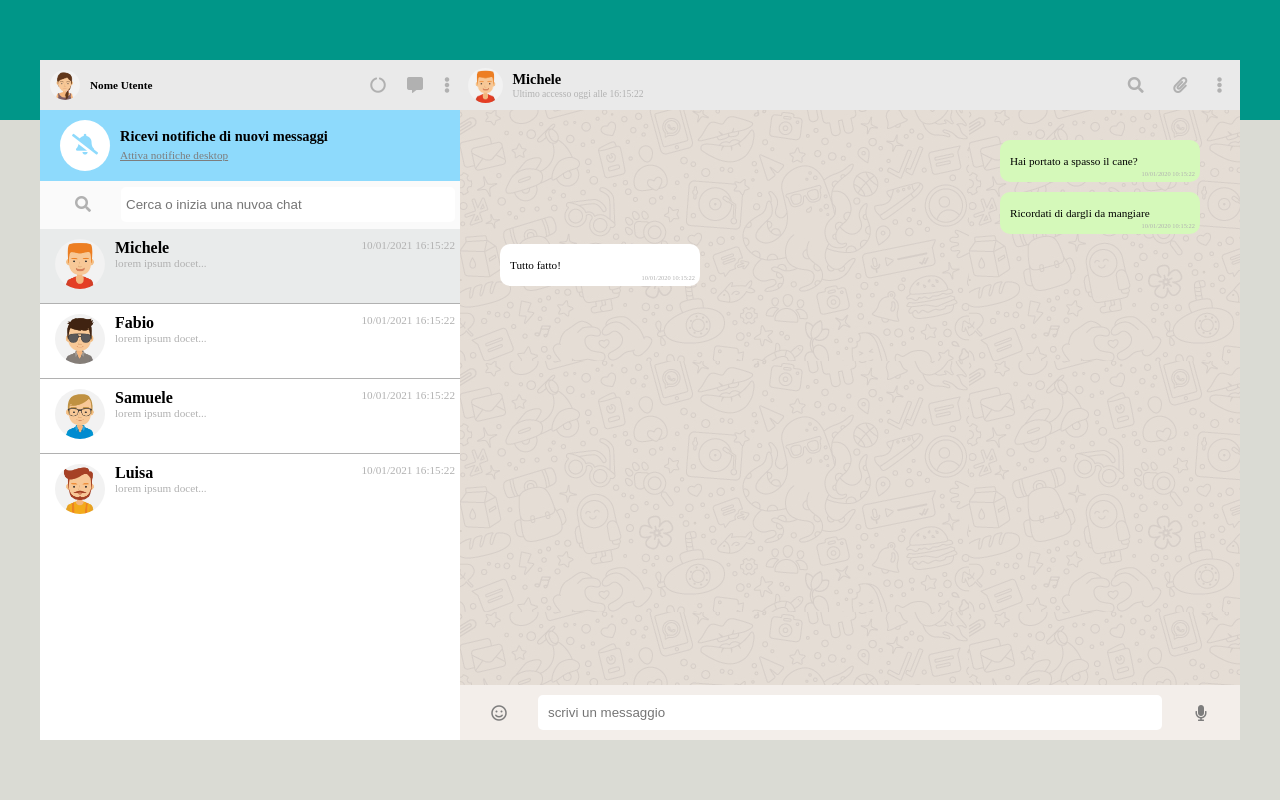
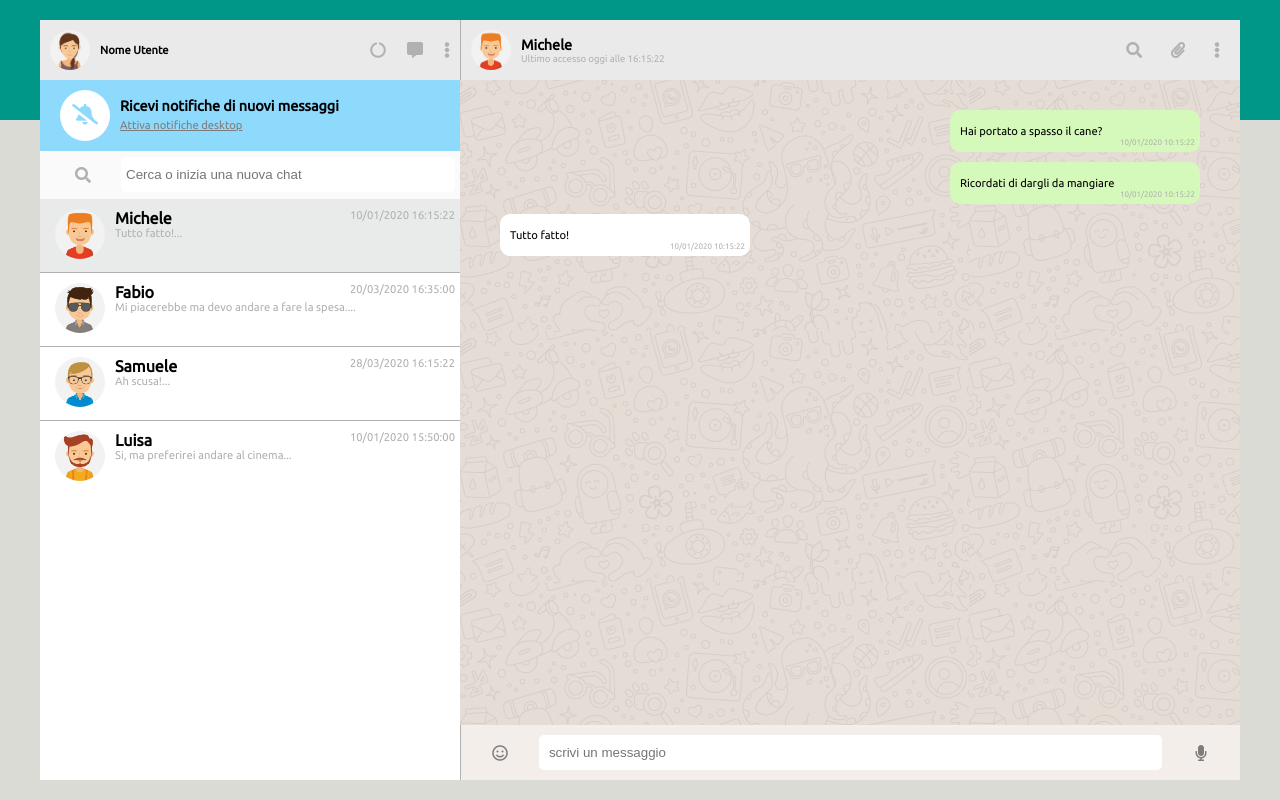
Before and after one commit to RobertoZeppilli/vue-boolzapp, a plain HTML site: page index.html in a window 1280 px wide. Drawn offline with nearby package versions, Linux system fonts and the light colour scheme.

Commit message:
Boolzap (some adds)

```diff
--- a/css/style.css
+++ b/css/style.css
@@ -13,6 +13,7 @@ body {
         #009688 15%,
         #DADBD4 15%
     );
+    font-family: 'Ubuntu', sans-serif;
 }
 #root {
     display: flex;
@@ -21,19 +22,19 @@ body {
 .wrapper {
     display: flex;
     margin: auto;
-    height: 680px;
+    height: 95vh;
     width: 1200px;
-    background-color: red;
 }
 
 .active {
     background-color: #E9EBEB;
 }
+
 .message {
     display: flex;
     align-items: center;
     position: relative;
-    width: 200px;
+    width: 250px;
     margin-bottom: 10px;
     padding: 15px 10px;
     border-radius: 10px;
@@ -45,7 +46,7 @@ body {
     position: absolute;
     bottom: 5px;
     right: 5px;
-    font-size: .4em;
+    font-size: .5em;
     color: #B1B1B1;
 }
 .sent {
@@ -57,6 +58,7 @@ body {
 
 i {
     transition: transform .5s ease-in-out;
+    cursor: pointer;
 }
 i:hover {
     transform: scale(1.2);
@@ -83,7 +85,7 @@ i:hover {
     width: 80%;
 }
 .user-name img {
-    height: 30px;
+    height: 40px;
     margin-right: 10px;
     border-radius: 50%;
 }
@@ -99,7 +101,6 @@ i:hover {
 }
 .icons i {
     color: #B1B1B1;
-    cursor: pointer;
 }
 
 /* notification bell */
@@ -123,7 +124,7 @@ i:hover {
 .bell i {
     font-size: 1.3em;
     color: #8EDAFC;
-    cursor: pointer;
+
 }
 
 .desktop-note h3 {
@@ -152,7 +153,6 @@ i:hover {
     padding: 10px 30px;
     border-radius: 5px;
     color: #B1B1B1;
-    cursor: pointer;
 }
 .find-chat input {
     padding: 10px 5px;
@@ -171,6 +171,7 @@ i:hover {
     display: flex;
     position: relative;
     padding: 10px 15px;
+    cursor: pointer;
 }
 .contact:not(:first-child) {
     border-top: 1px solid #B1B1B1;
@@ -196,10 +197,6 @@ i:hover {
     top: 10px;
 }
 
-
-
-
-
 /************************** CHAT **************************/
 #chat {
     display: flex;
@@ -211,7 +208,9 @@ i:hover {
 .active-chat {
     display: flex;
     align-items: center;
-    padding: 7.5px;
+    height: 60px;
+    padding: 10px;
+    border-left: 0.5px solid #B1B1B1;
     background-color: #EAEAEA;
 }
 .interlocutor-container {
@@ -223,7 +222,7 @@ i:hover {
     display: flex;
 }
 .interlocutor-img img {
-    height: 35px;
+    height: 40px;
     border-radius: 50%;
 }
 .interlocutor-data {
@@ -245,7 +244,6 @@ i:hover {
 }
 .actions i {
     color: #B1B1B1;
-    cursor: pointer;
 }
 
 /* chat box */
@@ -272,15 +270,15 @@ i:hover {
     padding: 0 40px;
 }
 
-/* text-input */
+/* message-field */
 .message-field {
     display: flex;
     padding: 10px 0;
+    border-left: 0.5px solid #B1B1B1;
     background-color: #F3EEEA;
 }
 .message-field i {
     color: #7d7d7d;
-    cursor: pointer;
 }
 
 .emoticons {
--- a/index.html
+++ b/index.html
@@ -5,6 +5,8 @@
         <meta charset="UTF-8">
         <meta http-equiv="X-UA-Compatible" content="IE=edge">
         <meta name="viewport" content="width=device-width, initial-scale=1.0">
+        <link rel="preconnect" href="https://fonts.gstatic.com">
+        <link href="https://fonts.googleapis.com/css2?family=Ubuntu&display=swap" rel="stylesheet">
         <link rel="stylesheet" href="https://use.fontawesome.com/releases/v5.15.3/css/all.css"
             integrity="sha384-SZXxX4whJ79/gErwcOYf+zWLeJdY/qpuqC4cAa9rOGUstPomtqpuNWT9wdPEn2fk" crossorigin="anonymous">
         <script src="https://cdn.jsdelivr.net/npm/vue@2/dist/vue.js"></script>
@@ -47,23 +49,23 @@
                     <!-- find chat -->
                     <div class="find-chat">
                         <span class="search"><i class="fas fa-search"></i></span>
-                        <input type="text" placeholder="Cerca o inizia una nuvoa chat">
+                        <input type="text" placeholder="Cerca o inizia una nuova chat">
                     </div>
                     <!-- /find chat -->
 
                     <!-- contacts -->
                     <div class="contacts">
                         <div v-for="(contact,index) in contacts" class="contact"
-                            :class="(contactIndex == index) ? 'active' : ''">
+                            :class="(contactIndex == index) ? 'active' : ''" @click="getContact(index)">
                             <div class="contact-avatar">
                                 <img :src="getAvatar(index)" :alt="getAlt(index)">
                             </div>
                             <div class="contact-data">
                                 <h4>{{ contact.name }}</h4>
-                                <p>lorem ipsum docet...</p>
+                                <p>{{ getLast(contact).text }}...</p>
                             </div>
                             <div class="time">
-                                <p>10/01/2021 16:15:22</p>
+                                <p>{{ getLast(contact).date }}</p>
                             </div>
                         </div>
                     </div>
--- a/js/script.js
+++ b/js/script.js
@@ -95,6 +95,13 @@ var app = new Vue(
             },
             getAlt: function (index) {
                 return this.contacts[index].name;
+            },
+            getContact: function (index) {
+                return this.contactIndex = index;
+            },
+            getLast: function (contact) {
+                let lastMessage = contact.messages.length - 1;
+                return contact.messages[lastMessage];
             }
         }
     }
```
